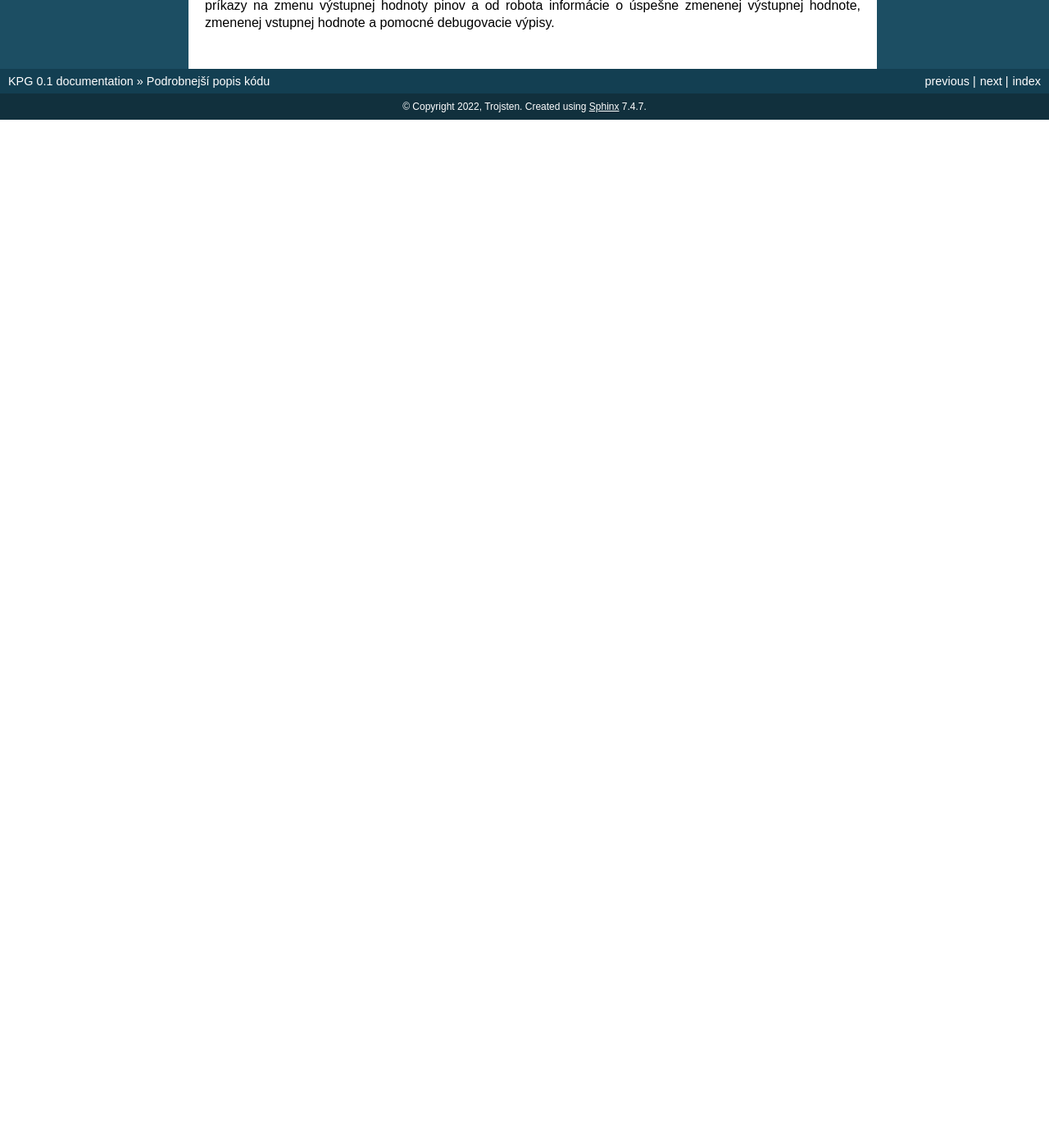
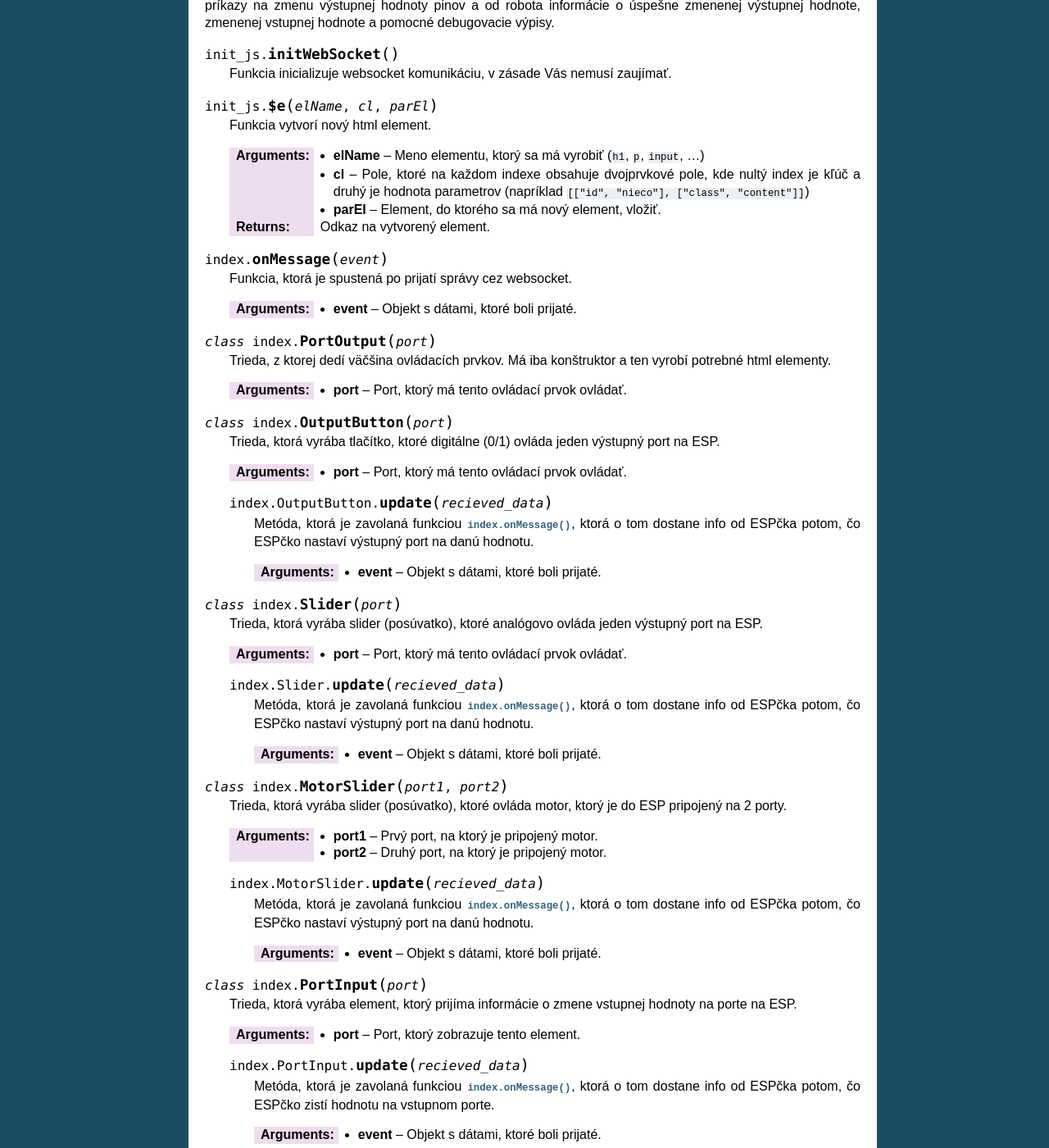
Before and after one commit to marcel3032/konstrukckoprobojogeometria, a Sphinx documentation site: the page built from docs/source/code.rst, in a window 1280 px wide and 1400 px high, scrolled down 2321 px. Shown: the whole window at 82% size. Built offline with Sphinx 7.4.7, drawn with Linux system fonts in a browser that asks for light colours; before the commit the page ends 2467 px from its top, so only the background shows below that; some of the changed text lies outside the part shown.

Commit message:
add js code info

```diff
--- a/docs/source/code.rst
+++ b/docs/source/code.rst
@@ -88,7 +88,7 @@ Viac o stránke je nasledujúcom odstavci :ref:`client`.
 
    Defaultná Arduino funkcia, ktorá sa volá dookola, počas celého behu programu.
    V našom prípade okrem websocket sránd robí to, že skontroluje vstupné hodnoty,
-   a spustí funkciu :func:`performLoop::performLoop()`, v ktorej môžete mať naprogramované všetko,
+   a spustí funkciu :cpp:func:`performLoop::performLoop()`, v ktorej môžete mať naprogramované všetko,
    čo sa má vykonávať celý čas počas behu programu (napríklad sledovanie čiary).
 
    :return: void
@@ -151,3 +151,115 @@ Stránka a robot spolu komunikujú cez websocket.
 Komunikácia prebieha obojsmerne. Od klienta chodia robotovi príkazy
 na zmenu výstupnej hodnoty pinov a od robota informácie o úspešne zmenenej výstupnej hodnote,
 zmenenej vstupnej hodnote a pomocné debugovacie výpisy.
+
+
+.. js:function:: init_js.initWebSocket()
+
+   Funkcia inicializuje websocket komunikáciu, v zásade Vás nemusí zaujímať.
+
+
+.. js:function:: init_js.$e(elName, cl, parEl)
+
+   Funkcia vytvorí nový html element.
+
+   :param elName: Meno elementu, ktorý sa má vyrobiť (:code:`h1`, :code:`p`, :code:`input`, ...)
+   :param cl: Pole, ktoré na každom indexe obsahuje dvojprvkové pole, kde nultý index je kľúč a druhý je hodnota parametrov (napríklad :code:`[["id", "nieco"], ["class", "content"]]`)
+   :param parEl: Element, do ktorého sa má nový element, vložiť.
+   :returns: Odkaz na vytvorený element.
+
+
+.. js:function:: index.onMessage(event)
+
+   Funkcia, ktorá je spustená po prijatí správy cez websocket.
+
+   :param event: Objekt s dátami, ktoré boli prijaté.
+
+
+.. js:class:: index.PortOutput(port)
+
+   Trieda, z ktorej dedí väčšina ovládacích prvkov. Má iba konštruktor a ten vyrobí potrebné html elementy.
+
+   :param port: Port, ktorý má tento ovládací prvok ovládať.
+
+
+.. js:class:: index.OutputButton(port)
+
+   Trieda, ktorá vyrába tlačítko, ktoré digitálne (0/1) ovláda jeden výstupný port na ESP.
+
+   :param port: Port, ktorý má tento ovládací prvok ovládať.
+
+   .. js:function:: update(recieved_data)
+
+       Metóda, ktorá je zavolaná funkciou :js:func:`index.onMessage()`, ktorá o tom dostane info od ESPčka potom, čo ESPčko nastaví výstupný port na danú hodnotu.
+
+       :param event: Objekt s dátami, ktoré boli prijaté.
+
+
+.. js:class:: index.Slider(port)
+
+   Trieda, ktorá vyrába slider (posúvatko), ktoré analógovo ovláda jeden výstupný port na ESP.
+
+   :param port: Port, ktorý má tento ovládací prvok ovládať.
+
+   .. js:function:: update(recieved_data)
+
+       Metóda, ktorá je zavolaná funkciou :js:func:`index.onMessage()`, ktorá o tom dostane info od ESPčka potom, čo ESPčko nastaví výstupný port na danú hodnotu.
+
+       :param event: Objekt s dátami, ktoré boli prijaté.
+
+
+.. js:class:: index.MotorSlider(port1, port2)
+
+   Trieda, ktorá vyrába slider (posúvatko), ktoré ovláda motor, ktorý je do ESP pripojený na 2 porty.
+
+   :param port1: Prvý port, na ktorý je pripojený motor.
+
+   :param port2: Druhý port, na ktorý je pripojený motor.
+
+   .. js:function:: update(recieved_data)
+
+       Metóda, ktorá je zavolaná funkciou :js:func:`index.onMessage()`, ktorá o tom dostane info od ESPčka potom, čo ESPčko nastaví výstupný port na danú hodnotu.
+
+       :param event: Objekt s dátami, ktoré boli prijaté.
+
+
+.. js:class:: index.PortInput(port)
+
+   Trieda, ktorá vyrába element, ktorý prijíma informácie o zmene vstupnej hodnoty na porte na ESP.
+
+   :param port: Port, ktorý zobrazuje tento element.
+
+   .. js:function:: update(recieved_data)
+
+       Metóda, ktorá je zavolaná funkciou :js:func:`index.onMessage()`, ktorá o tom dostane info od ESPčka potom, čo ESPčko zistí hodnotu na vstupnom porte.
+
+       :param event: Objekt s dátami, ktoré boli prijaté.
+
+
+.. js:class:: index.SliderFunctionButton(function_index)
+
+   Ukážka triedy, ktorá ovláda funkciu na ESPčku.
+
+   Po stlačení tlačítka (:code:`addEventListener`)   zistí hodnotu, na ktorej je slider nastavený (:code:`this.slider.value`), a pošle to ESPčku, ako argument funkcie.
+
+   :param function_index: Index do poľa funkcií v ESPčku, ktorý označuje funkciu, ktorá sa má zavolať.
+
+   .. js:function:: update(recieved_data)
+
+       Metóda, ktorá je zavolaná funkciou :js:func:`index.onMessage()`, ktorá o tom dostane info od ESPčka potom, čo ESPčko zistí hodnotu na vstupnom porte.
+
+	   V tomto prípade nič neurobí.
+
+       :param event: Objekt s dátami, ktoré boli prijaté.
+
+
+.. js:data:: input_elements
+
+   Pole, ktoré obsahuje ovládacie prvky, ktoré používate.
+   V prípade, že chcete pridať nový ovládací prvok, tak potrebujete vložiť nový prvok do tohoto poľa.
+
+
+.. js:data:: port_inputs
+
+   Pole, ktoré obsahuje elementy, ktoré prijímajú informácie o zmenách vstupných hodnôt v ESPčku.
+   V prípade, že chcete pridať nový takýto element, tak potrebujete vložiť nový prvok do tohoto poľa.
```
Also changed, not shown: 1 other file.
